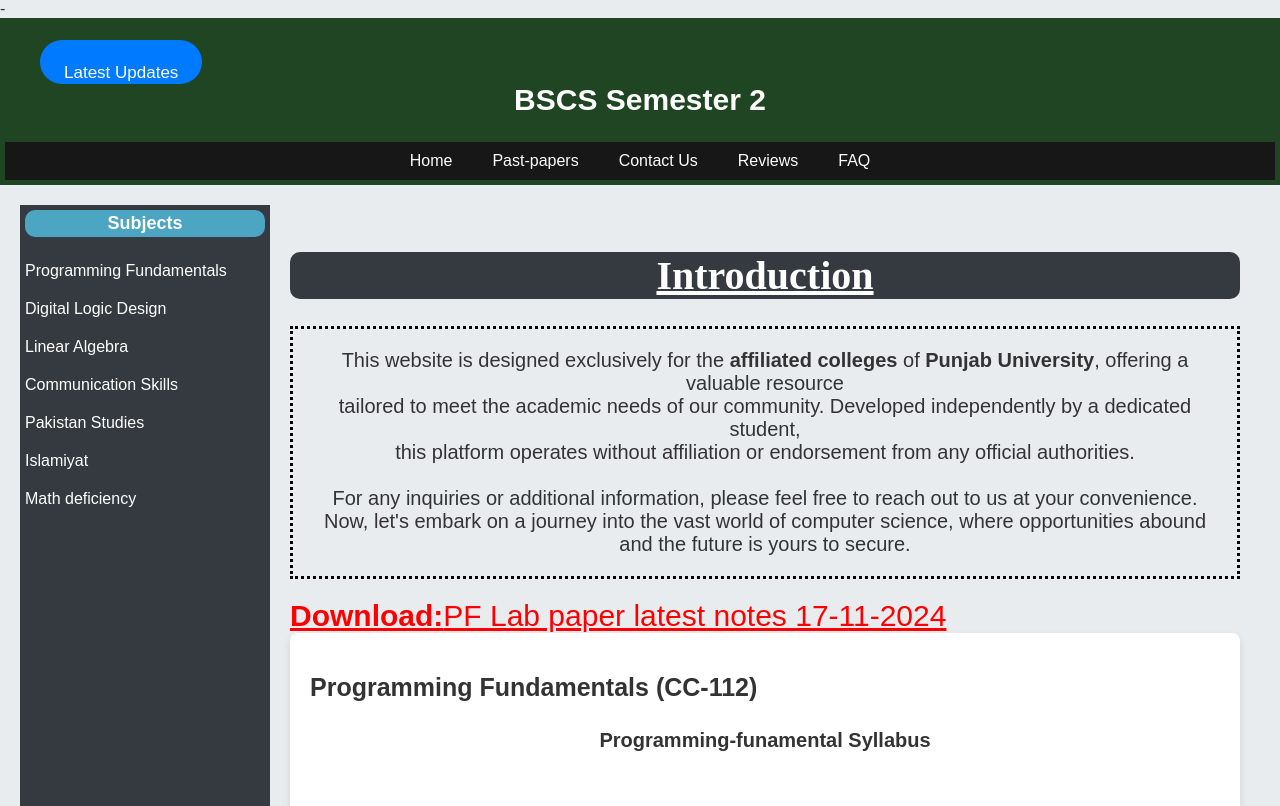
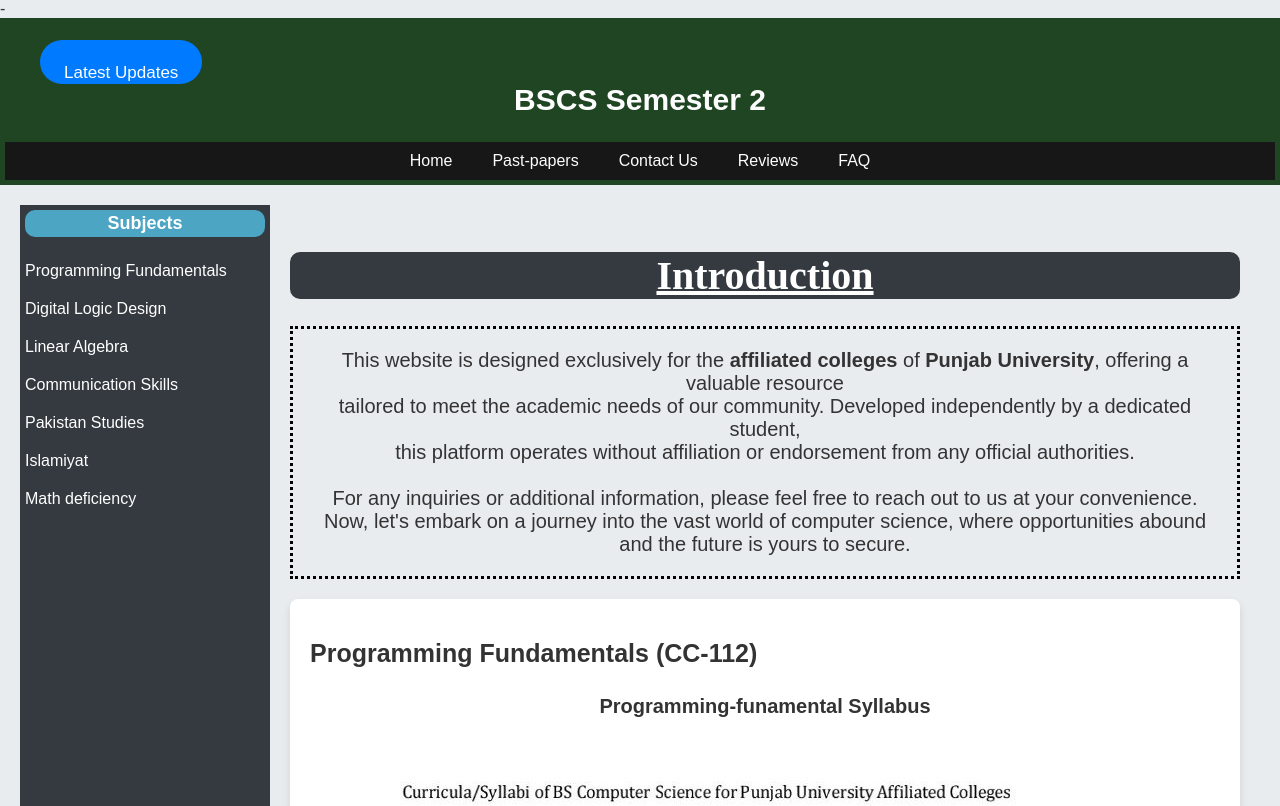
Before and after one commit to sheri-khan/Bscs-sem2_pu, a website built with Vite: page index.html in a window 1280 px wide. Shown: the top 806 px of the page. Built offline with nearby package versions, Linux system fonts and the light colour scheme; a web font is replaced by a local one.

Commit message:
remove lab note

```diff
--- a/index.html
+++ b/index.html
@@ -62,7 +62,7 @@
                 <br>
                 Now, let's embark on a journey into the vast world of computer science, where opportunities abound and the future is yours to secure.
             </p>
-            <a id="anote" style="color: red;font-size: 30px;text-decoration: underline;" href="pdfs/Programming/pf_practical.pdf" target="_blank"><b>Download:</b>PF Lab paper latest notes 17-11-2024</a id="anote">
+            <!-- <a id="anote" style="color: red;font-size: 30px;text-decoration: underline;" href="pdfs/Programming/pf_practical.pdf" target="_blank"><b>Download:</b>PF Lab paper latest notes 17-11-2024</a id="anote">  -->
 
 <!-- 1- Programming fundamentals  -->
             <section id="programming-fundamentals" class="subject-section">
```
